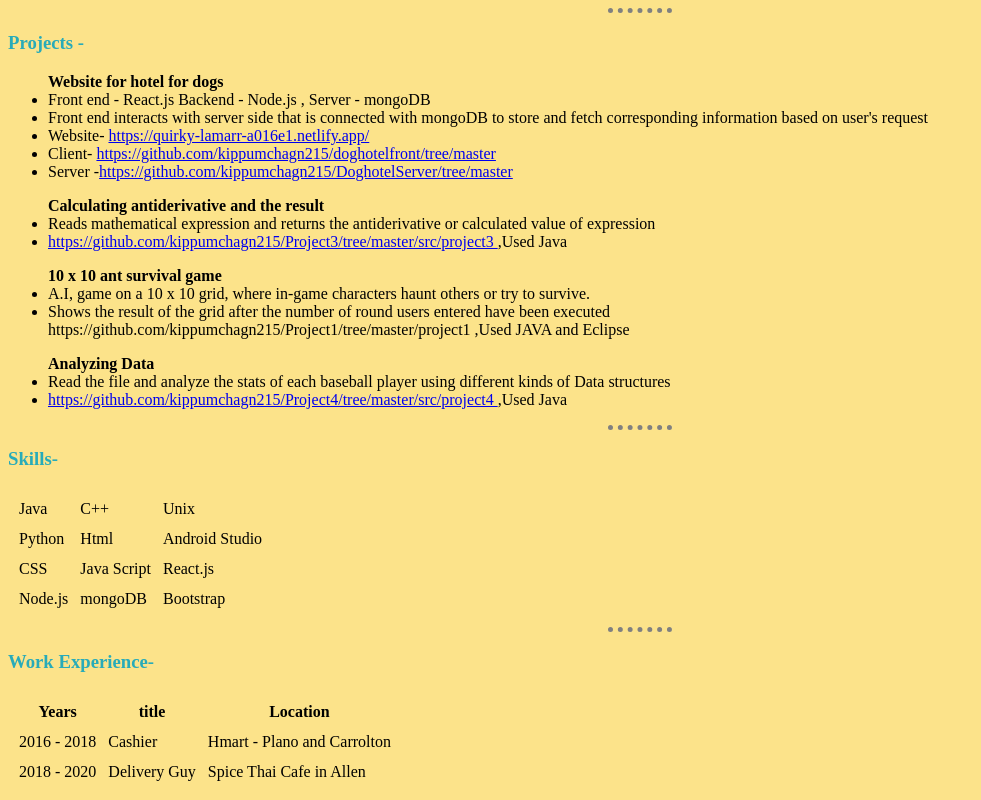
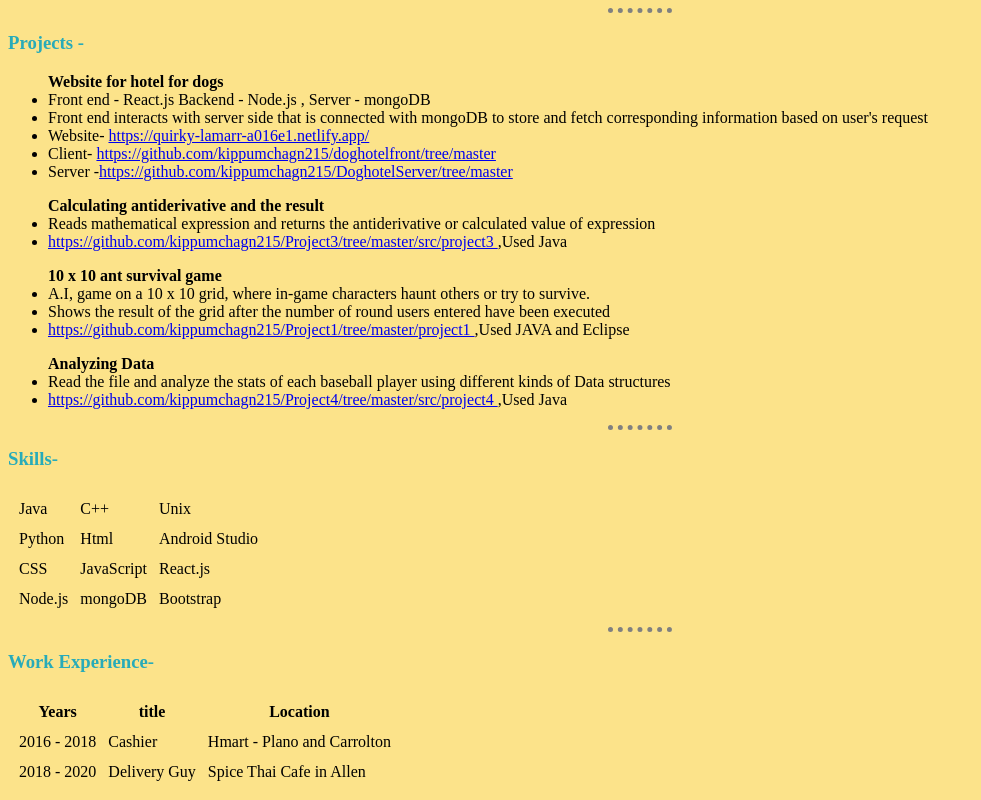
Before and after one commit to kippumchagn215/cv, a plain HTML site: page index.html in a window 1280 px wide. Shown: the part 393-1193 px from the top of the page, without its empty margins (0-981 px from the left). Drawn offline with Linux system fonts and the light colour scheme.

Commit message:
fix error

```diff
--- a/index.html
+++ b/index.html
@@ -59,7 +59,7 @@
     <strong>10 x 10 ant survival game</strong>
       <li>A.I, game on a 10 x 10 grid, where in-game characters haunt others or try to survive.</li>
       <li>Shows the result of the grid after the number of round users entered have been executed</li>
-      <li<a href="https://github.com/kippumchagn215/Project1/tree/master/project1 ">https://github.com/kippumchagn215/Project1/tree/master/project1 </a>,Used JAVA and Eclipse</li>
+      <li><a href="https://github.com/kippumchagn215/Project1/tree/master/project1 "> https://github.com/kippumchagn215/Project1/tree/master/project1 </a> ,Used JAVA and Eclipse</li>
 
   </ul>
   <ul>
@@ -84,7 +84,7 @@
     </tr>
     <tr>
       <td>CSS</td>
-      <td>Java Script</td>
+      <td>JavaScript</td>
       <td>React.js</td>
     </tr>
     <tr>
```
